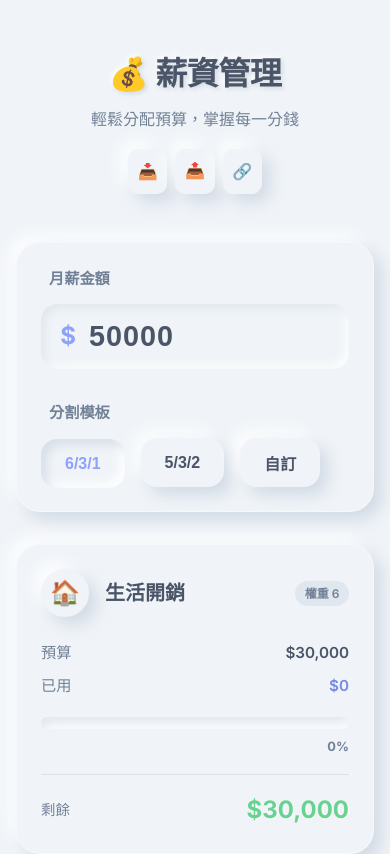
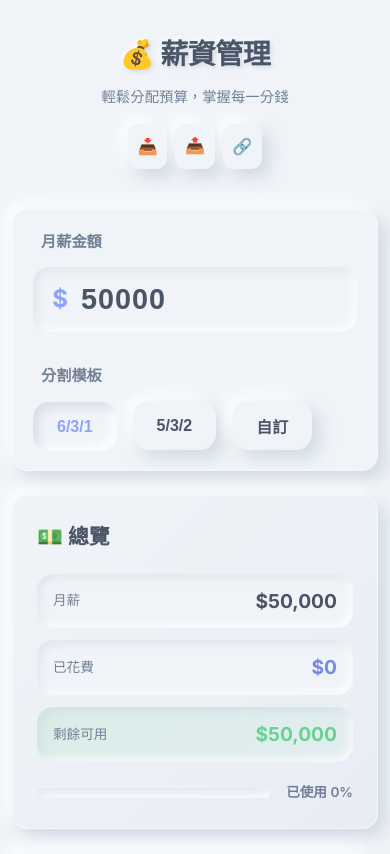
Before and after one commit to v-v1150n/keep_salary, a Vue app: page / in a window 390 px wide. Shown: the top 854 px of the page. Built offline with nearby package versions, Linux system fonts and the light colour scheme.

Commit message:
feat: add total summary view and mobile responsive design

```diff
--- a/src/App.vue
+++ b/src/App.vue
@@ -16,6 +16,13 @@
     <section class="settings-section clay-card">
       <SalaryInput v-model="salary" />
       <RatioSelector v-model="categories" />
+    </section>
+
+    <section class="summary-section">
+      <TotalSummary
+        :salary="salary"
+        :categories="categoriesWithBudget"
+      />
     </section>
 
     <section class="categories-grid">
@@ -58,6 +65,7 @@ import RatioSelector from './components/RatioSelector.vue'
 import CategoryCard from './components/CategoryCard.vue'
 import ExpenseForm from './components/ExpenseForm.vue'
 import ExpenseList from './components/ExpenseList.vue'
+import TotalSummary from './components/TotalSummary.vue'
 import BackupControls from './components/BackupControls.vue'
 
 // 使用 LocalStorage 持久化
@@ -260,13 +268,40 @@ const resetAll = () => {
   color: var(--danger);
 }
 
-@media (max-width: 480px) {
+/* Tablet */
+@media (max-width: 768px) {
+  .categories-grid {
+    grid-template-columns: repeat(2, 1fr);
+    gap: 1rem;
+  }
+}
+
+/* Mobile */
+@media (max-width: 500px) {
+  .app {
+    gap: 1.5rem;
+  }
+
   .app-header h1 {
-    font-size: 2rem;
+    font-size: 1.75rem;
+  }
+
+  .subtitle {
+    font-size: 0.9rem;
   }
 
   .settings-section {
-    padding: 1.5rem;
+    padding: 1.25rem;
+  }
+
+  .categories-grid {
+    grid-template-columns: 1fr;
+    gap: 1rem;
+  }
+
+  .reset-btn {
+    padding: 0.6rem 1rem;
+    font-size: 0.9rem;
   }
 }
 </style>
--- a/src/assets/style.css
+++ b/src/assets/style.css
@@ -124,3 +124,23 @@ input[type="number"]::-webkit-outer-spin-button {
   -webkit-appearance: none;
   margin: 0;
 }
+
+/* Mobile responsive */
+@media (max-width: 500px) {
+  #app {
+    padding: 1rem 0.75rem;
+  }
+
+  .clay-card {
+    border-radius: var(--radius-lg);
+  }
+
+  .clay-input {
+    padding: 0.7rem 0.9rem;
+    font-size: 0.95rem;
+  }
+
+  .clay-button {
+    padding: 0.6rem 1rem;
+  }
+}
--- /dev/null
+++ b/src/components/TotalSummary.vue
@@ -0,0 +1,164 @@
+<template>
+  <div class="total-summary clay-card">
+    <div class="summary-header">
+      <h2>💵 總覽</h2>
+    </div>
+    <div class="summary-grid">
+      <div class="summary-item">
+        <span class="label">月薪</span>
+        <span class="value salary">${{ formatNumber(salary) }}</span>
+      </div>
+      <div class="summary-item">
+        <span class="label">已花費</span>
+        <span class="value spent">${{ formatNumber(totalSpent) }}</span>
+      </div>
+      <div class="summary-item highlight">
+        <span class="label">剩餘可用</span>
+        <span class="value remaining" :class="{ danger: remaining < 0 }">
+          ${{ formatNumber(remaining) }}
+        </span>
+      </div>
+    </div>
+    <div class="progress-section">
+      <div class="progress-outer">
+        <div class="progress-inner" :style="{ width: usagePercent + '%' }"></div>
+      </div>
+      <span class="progress-text">已使用 {{ usagePercent.toFixed(0) }}%</span>
+    </div>
+  </div>
+</template>
+
+<script setup>
+import { computed } from 'vue'
+
+const props = defineProps({
+  salary: { type: Number, required: true },
+  categories: { type: Array, required: true }
+})
+
+const totalSpent = computed(() => {
+  return props.categories.reduce((sum, c) => sum + (c.spent || 0), 0)
+})
+
+const remaining = computed(() => {
+  return props.salary - totalSpent.value
+})
+
+const usagePercent = computed(() => {
+  if (props.salary === 0) return 0
+  return Math.min((totalSpent.value / props.salary) * 100, 100)
+})
+
+const formatNumber = (num) => {
+  return num.toLocaleString('zh-TW')
+}
+</script>
+
+<style scoped>
+.total-summary {
+  padding: 1.5rem;
+  background: linear-gradient(135deg, var(--clay-bg) 0%, #e8edf5 100%);
+}
+
+.summary-header h2 {
+  margin: 0 0 1.25rem 0;
+  font-size: 1.3rem;
+  font-weight: 700;
+  color: var(--text-primary);
+}
+
+.summary-grid {
+  display: grid;
+  grid-template-columns: repeat(3, 1fr);
+  gap: 1rem;
+  margin-bottom: 1.25rem;
+}
+
+.summary-item {
+  display: flex;
+  flex-direction: column;
+  align-items: center;
+  gap: 0.3rem;
+  padding: 1rem 0.5rem;
+  background: var(--bg-main);
+  border-radius: var(--radius-lg);
+  box-shadow: var(--clay-shadow-in);
+}
+
+.summary-item.highlight {
+  background: linear-gradient(135deg, rgba(104, 211, 145, 0.15), rgba(104, 211, 145, 0.05));
+}
+
+.summary-item .label {
+  font-size: 0.85rem;
+  color: var(--text-secondary);
+  font-weight: 500;
+}
+
+.summary-item .value {
+  font-size: 1.4rem;
+  font-weight: 800;
+}
+
+.summary-item .value.salary {
+  color: var(--text-primary);
+}
+
+.summary-item .value.spent {
+  color: var(--primary-dark);
+}
+
+.summary-item .value.remaining {
+  color: var(--success);
+}
+
+.summary-item .value.remaining.danger {
+  color: var(--danger);
+}
+
+.progress-section {
+  display: flex;
+  align-items: center;
+  gap: 1rem;
+}
+
+.progress-outer {
+  flex: 1;
+  height: 10px;
+  background: var(--bg-main);
+  border-radius: 8px;
+  box-shadow: var(--clay-shadow-in);
+  overflow: hidden;
+}
+
+.progress-inner {
+  height: 100%;
+  background: linear-gradient(90deg, var(--primary), var(--primary-dark));
+  border-radius: 8px;
+  transition: width 0.4s ease;
+}
+
+.progress-text {
+  font-size: 0.85rem;
+  color: var(--text-secondary);
+  font-weight: 600;
+  white-space: nowrap;
+}
+
+@media (max-width: 500px) {
+  .summary-grid {
+    grid-template-columns: 1fr;
+    gap: 0.75rem;
+  }
+
+  .summary-item {
+    flex-direction: row;
+    justify-content: space-between;
+    padding: 0.75rem 1rem;
+  }
+
+  .summary-item .value {
+    font-size: 1.2rem;
+  }
+}
+</style>
```
